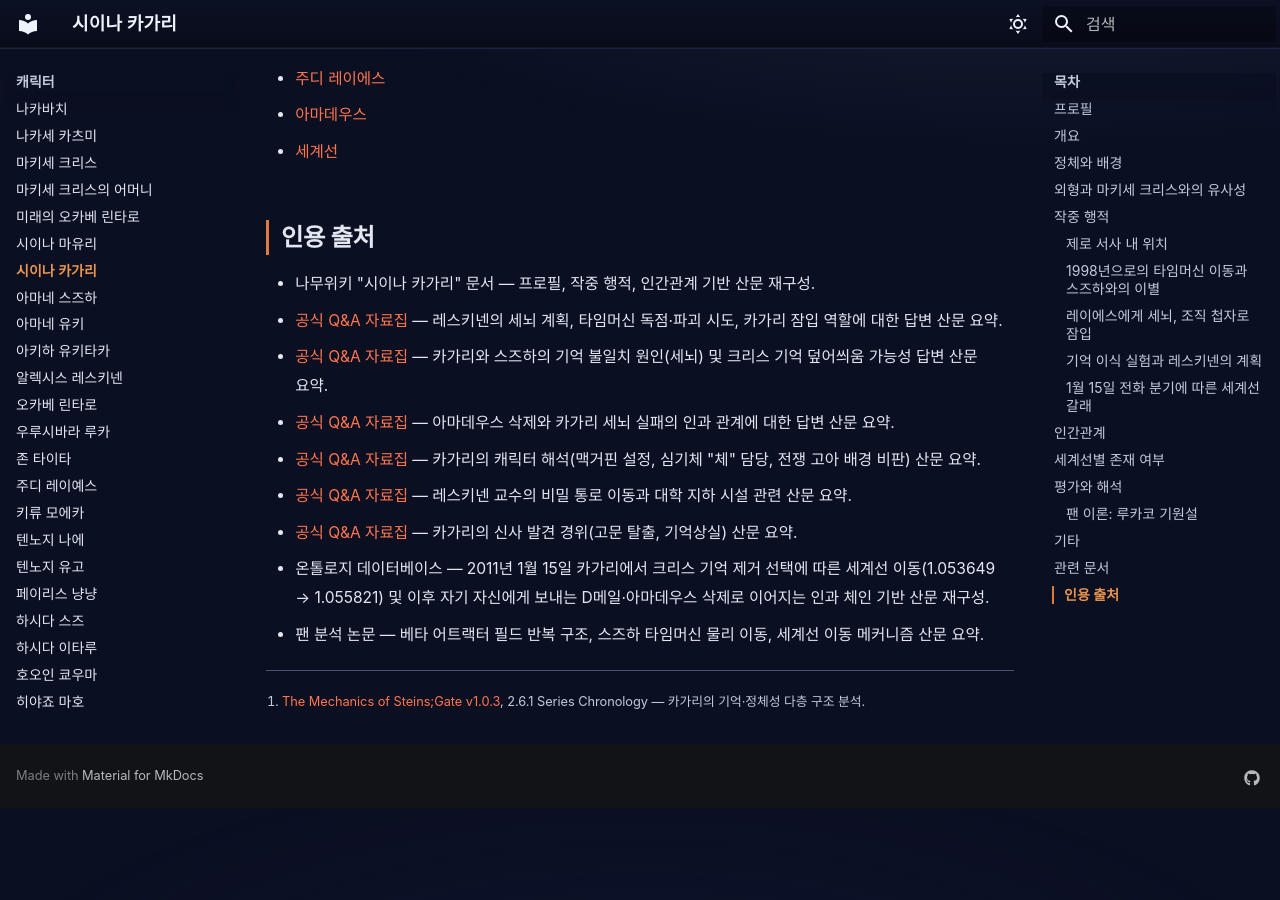
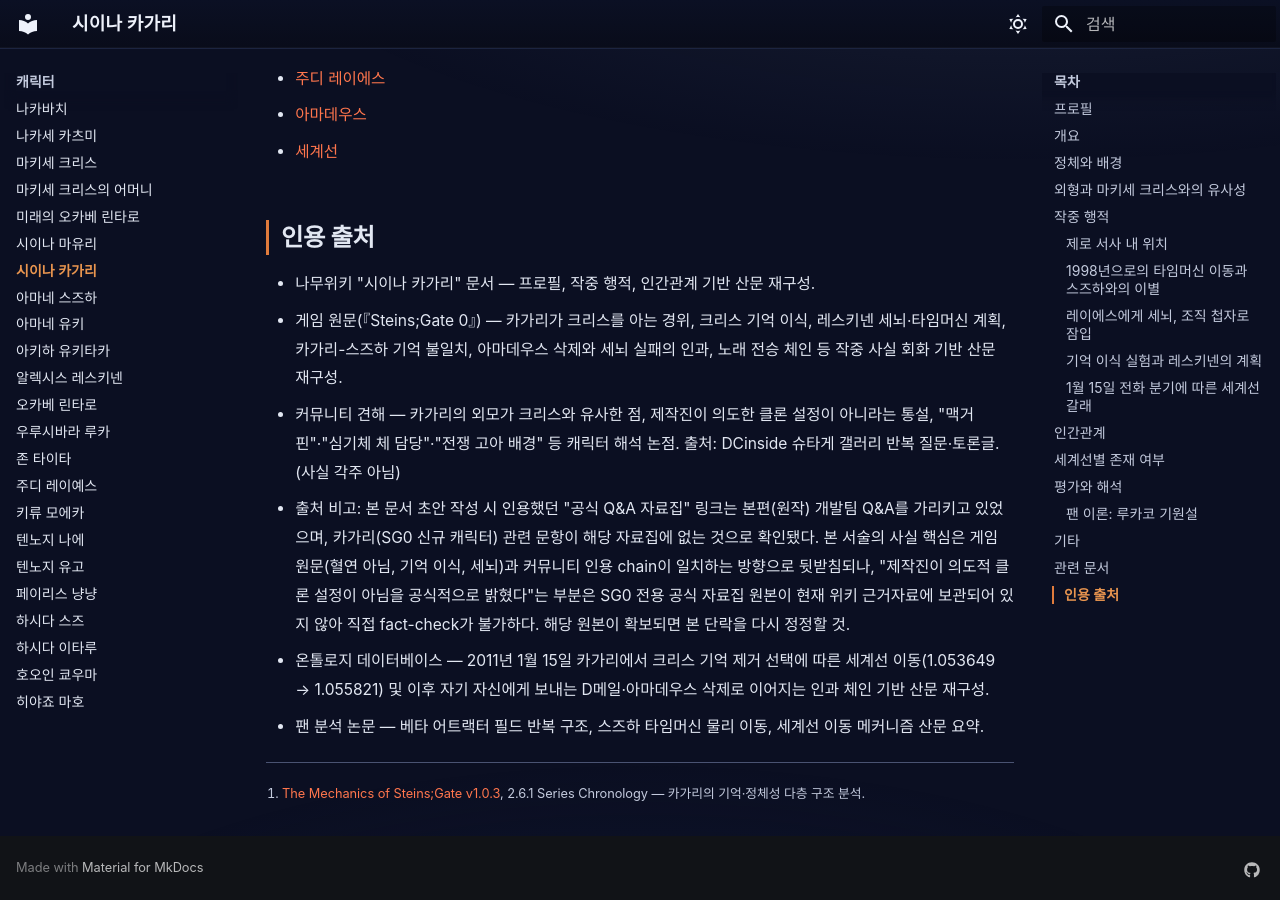
Before and after one commit to sgwiki/sgwiki.github.io, an MkDocs documentation site: the page built from wiki/캐릭터/시이나-카가리.md, in a window 1280 px wide and 900 px high, scrolled down 6365 px. Built offline with MkDocs 1.6.1 and Material for MkDocs 9.7.7, drawn with Linux system fonts in a browser that asks for light colours; some web fonts are replaced; before the commit the page ends 7173 px from its top, so only the background shows below that.

Commit message:
fix(wiki): 시이나-카가리 — P10 ab621a63 패치 적용

```diff
--- a/wiki/캐릭터/시이나-카가리.md
+++ b/wiki/캐릭터/시이나-카가리.md
@@ -122,12 +122,9 @@ description: "시이나 카가리는 《슈타인즈 게이트 0》의 핵심
 ## 인용 출처
 
 - 나무위키 "시이나 카가리" 문서 — 프로필, 작중 행적, 인간관계 기반 산문 재구성.
-- [공식 Q&A 자료집](../근거자료/공식/qa-자료집.md) — 레스키넨의 세뇌 계획, 타임머신 독점·파괴 시도, 카가리 잠입 역할에 대한 답변 산문 요약.
-- [공식 Q&A 자료집](../근거자료/공식/qa-자료집.md) — 카가리와 스즈하의 기억 불일치 원인(세뇌) 및 크리스 기억 덮어씌움 가능성 답변 산문 요약.
-- [공식 Q&A 자료집](../근거자료/공식/qa-자료집.md) — 아마데우스 삭제와 카가리 세뇌 실패의 인과 관계에 대한 답변 산문 요약.
-- [공식 Q&A 자료집](../근거자료/공식/qa-자료집.md) — 카가리의 캐릭터 해석(맥거핀 설정, 심기체 "체" 담당, 전쟁 고아 배경 비판) 산문 요약.
-- [공식 Q&A 자료집](../근거자료/공식/qa-자료집.md) — 레스키넨 교수의 비밀 통로 이동과 대학 지하 시설 관련 산문 요약.
-- [공식 Q&A 자료집](../근거자료/공식/qa-자료집.md) — 카가리의 신사 발견 경위(고문 탈출, 기억상실) 산문 요약.
+- 게임 원문(『Steins;Gate 0』) — 카가리가 크리스를 아는 경위, 크리스 기억 이식, 레스키넨 세뇌·타임머신 계획, 카가리-스즈하 기억 불일치, 아마데우스 삭제와 세뇌 실패의 인과, 노래 전승 체인 등 작중 사실 회화 기반 산문 재구성.
+- 커뮤니티 견해 — 카가리의 외모가 크리스와 유사한 점, 제작진이 의도한 클론 설정이 아니라는 통설, "맥거핀"·"심기체 체 담당"·"전쟁 고아 배경" 등 캐릭터 해석 논점. 출처: DCinside 슈타게 갤러리 반복 질문·토론글. (사실 각주 아님)
+- 출처 비고: 본 문서 초안 작성 시 인용했던 "공식 Q&A 자료집" 링크는 본편(원작) 개발팀 Q&A를 가리키고 있었으며, 카가리(SG0 신규 캐릭터) 관련 문항이 해당 자료집에 없는 것으로 확인됐다. 본 서술의 사실 핵심은 게임 원문(혈연 아님, 기억 이식, 세뇌)과 커뮤니티 인용 chain이 일치하는 방향으로 뒷받침되나, "제작진이 의도적 클론 설정이 아님을 공식적으로 밝혔다"는 부분은 SG0 전용 공식 자료집 원본이 현재 위키 근거자료에 보관되어 있지 않아 직접 fact-check가 불가하다. 해당 원본이 확보되면 본 단락을 다시 정정할 것.
 - 온톨로지 데이터베이스 — 2011년 1월 15일 카가리에서 크리스 기억 제거 선택에 따른 세계선 이동(1.053649 → 1.055821) 및 이후 자기 자신에게 보내는 D메일·아마데우스 삭제로 이어지는 인과 체인 기반 산문 재구성.
 - 팬 분석 논문 — 베타 어트랙터 필드 반복 구조, 스즈하 타임머신 물리 이동, 세계선 이동 메커니즘 산문 요약.
 [^10]: [The Mechanics of Steins;Gate v1.0.3](../근거자료/비공식/mechanics-of-steins-gate/ch2.md), 2.6.1 Series Chronology — 카가리의 기억·정체성 다층 구조 분석.
```
